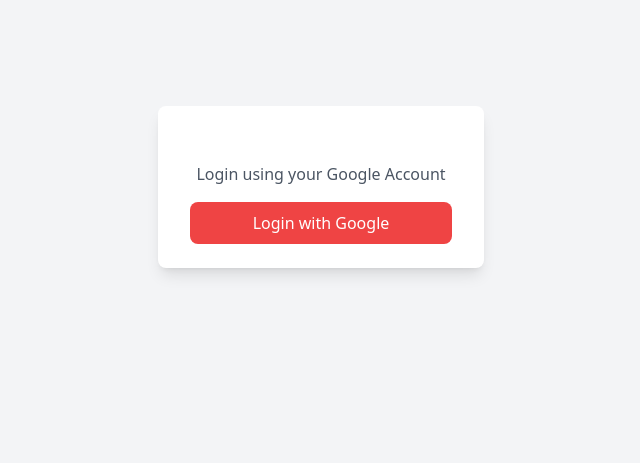
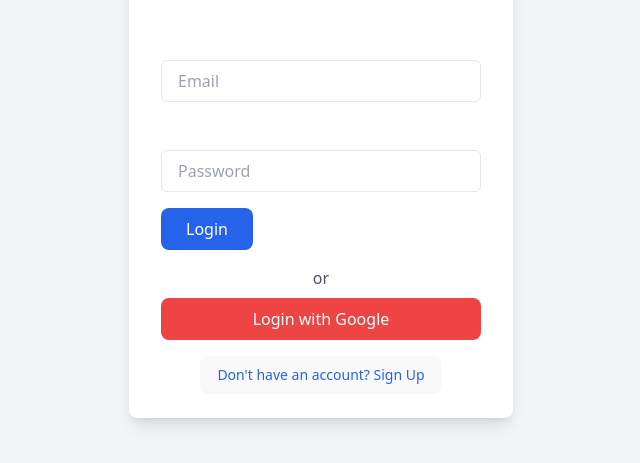
Before and after one commit to aleckurser/my-ai-editor, a React (Vite) app: page /login in a window 1280 px wide. Shown: the part 221-684 px from the top of the page, without its empty margins (319-959 px from the left). Built offline with nearby package versions, Linux system fonts and the light colour scheme; no server answers.

Commit message:
Add new files and folders

```diff
--- a/src/pages/login.tsx
+++ b/src/pages/login.tsx
@@ -1,13 +1,20 @@
 // src/pages/LoginPage.tsx
 
-import React, { useEffect } from 'react';
+import React, { useState, useEffect } from 'react';
 import { useAuthState, useSignInWithGoogle } from 'react-firebase-hooks/auth';
 import { auth, googleProvider } from '../firebase';
+import {
+  createUserWithEmailAndPassword,
+  signInWithEmailAndPassword
+} from 'firebase/auth'; // Email/Password සඳහා අවශ්‍ය Firebase functions
 import { useNavigate } from 'react-router-dom';
 
 const LoginPage = () => {
-  const [user, loading, error] = useAuthState(auth);
-  const [signInWithGoogle, , , ] = useSignInWithGoogle(auth);
+  const [email, setEmail] = useState('');
+  const [password, setPassword] = useState('');
+  const [isLogin, setIsLogin] = useState(true); // Login mode එක ද, නැත්නම් Sign-up mode එක ද කියලා බලන්න
+  const [signInWithGoogle] = useSignInWithGoogle(auth);
+  const [user, loading] = useAuthState(auth);
   const navigate = useNavigate();
 
   useEffect(() => {
@@ -16,6 +23,22 @@
       navigate('/');
     }
   }, [user, navigate]);
+
+  const handleAuth = async (e: React.FormEvent) => {
+    e.preventDefault();
+    try {
+      if (isLogin) {
+        // Log in to an existing account
+        await signInWithEmailAndPassword(auth, email, password);
+      } else {
+        // Create a new account
+        await createUserWithEmailAndPassword(auth, email, password);
+      }
+    } catch (error: any) {
+      console.error('Authentication Error:', error.message);
+      alert(error.message); // Error එක alert එකකින් පෙන්වන්න
+    }
+  };
 
   if (loading) {
     return (
@@ -27,17 +50,68 @@
 
   return (
     <div className="flex items-center justify-center min-h-screen bg-gray-100">
-      <div className="px-8 py-6 mt-4 text-left bg-white shadow-lg rounded-lg">
-        <h3 className="text-2xl font-bold text-center">Login to your account</h3>
-        <p className="text-center text-gray-600 mb-4">
-          Login using your Google Account
-        </p>
-        <button
-          onClick={() => signInWithGoogle()}
-          className="w-full flex items-center justify-center px-6 py-2 mt-4 text-white bg-red-500 rounded-lg hover:bg-red-700 transition-colors"
-        >
-          Login with Google
-        </button>
+      <div className="px-8 py-6 mt-4 text-left bg-white shadow-lg rounded-lg max-w-sm w-full">
+        <h3 className="text-2xl font-bold text-center">
+          {isLogin ? 'Login to your account' : 'Create an account'}
+        </h3>
+
+        {/* Email/Password Form */}
+        <form onSubmit={handleAuth}>
+          <div className="mt-4">
+            <div>
+              <label className="block" htmlFor="email">Email</label>
+              <input
+                type="email"
+                placeholder="Email"
+                className="w-full px-4 py-2 mt-2 border rounded-md focus:outline-none focus:ring-1 focus:ring-blue-600"
+                value={email}
+                onChange={(e) => setEmail(e.target.value)}
+                required
+              />
+            </div>
+            <div className="mt-4">
+              <label className="block">Password</label>
+              <input
+                type="password"
+                placeholder="Password"
+                className="w-full px-4 py-2 mt-2 border rounded-md focus:outline-none focus:ring-1 focus:ring-blue-600"
+                value={password}
+                onChange={(e) => setPassword(e.target.value)}
+                required
+              />
+            </div>
+            <div className="flex items-baseline justify-between mt-4">
+              <button
+                type="submit"
+                className="px-6 py-2 text-white bg-blue-600 rounded-lg hover:bg-blue-900"
+              >
+                {isLogin ? 'Login' : 'Sign Up'}
+              </button>
+            </div>
+          </div>
+        </form>
+
+        {/* Google Login Button */}
+        <div className="mt-4 text-center">
+          <p className="text-gray-600 mb-2">or</p>
+          <button
+            onClick={() => signInWithGoogle()}
+            className="w-full flex items-center justify-center px-6 py-2 text-white bg-red-500 rounded-lg hover:bg-red-700 transition-colors"
+          >
+            {/* SVG icon */}
+            Login with Google
+          </button>
+        </div>
+
+        {/* Toggle between Login and Sign Up */}
+        <div className="mt-4 text-center">
+          <button
+            onClick={() => setIsLogin(!isLogin)}
+            className="text-sm text-blue-600 hover:underline"
+          >
+            {isLogin ? 'Don\'t have an account? Sign Up' : 'Already have an account? Login'}
+          </button>
+        </div>
       </div>
     </div>
   );
```
